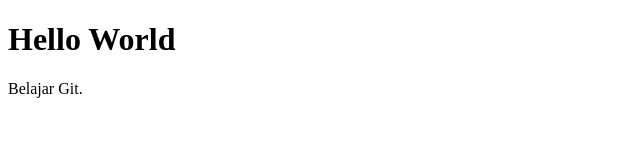
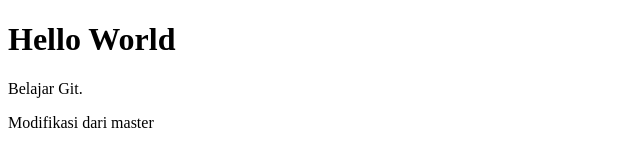
Before and after one commit to zahidsyafnel/Belajar-GIT-Okt-22, a plain HTML site: page index.html in a window 1280 px wide. Shown: the whole page, without its empty margins (0-640 px from the left). Drawn offline with Linux system fonts and the light colour scheme.

Commit message:
ubah isi index.html dari master

```diff
--- a/index.html
+++ b/index.html
@@ -7,6 +7,7 @@
 
 <h1>Hello World</h1>
 <p>Belajar Git.</p>
+<p>Modifikasi dari master<p>
 
 </body>
 </html>
```
